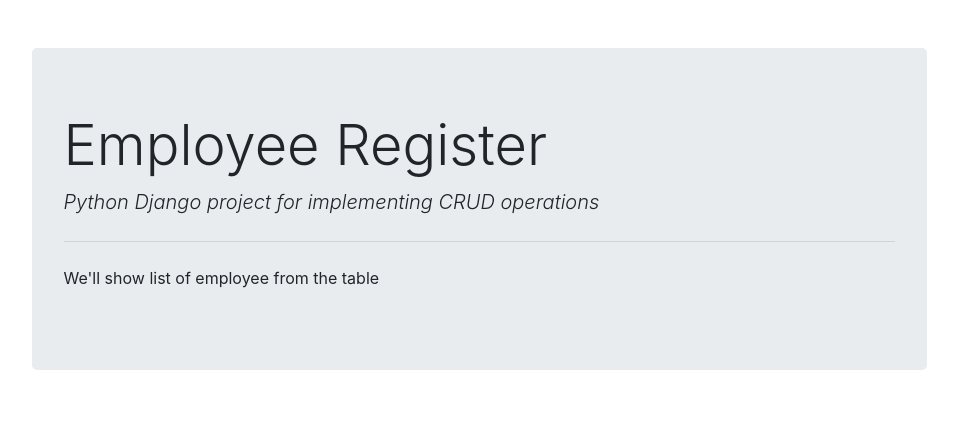
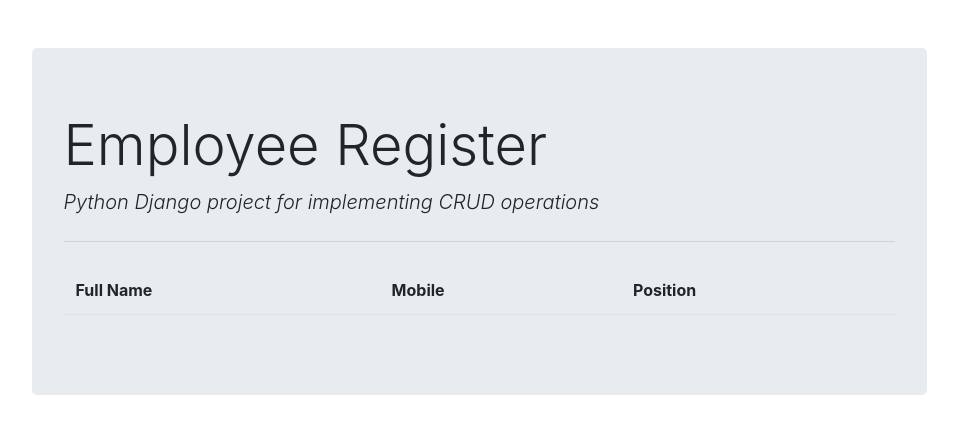
Before and after one commit to Flaviohmm/employee_project, a Django app: template employee_register/templates/employee_register/employee_list.html in a window 1280 px wide. Shown: the top 434 px of the page, without its empty margins (161-1119 px from the left). Run offline with Django 3.2, Linux system fonts and the light colour scheme; the template is opened without the code that fills it, so the values that code supplies are empty; some libraries are stand-ins or nearby versions.

Commit message:
Edit Employee

```diff
--- a/employee_register/templates/employee_register/employee_list.html
+++ b/employee_register/templates/employee_register/employee_list.html
@@ -1,8 +1,29 @@
 {% extends 'employee_register/base.html' %}
-
 
 {% block content %}
 
-<p>We'll show list of employee from the table</p>
+<table class="table table-borderless">
+    <thead class="border-bottom font-weight-bold">
+        <tr>
+            <td>Full Name</td>
+            <td>Mobile</td>
+            <td>Position</td>
+        </tr>
+    </thead>
+    <tbody>
+        {% for employee in employee_list %}
+        <tr>
+            <td>{{employee.fullname}}</td>
+            <td>{{employee.mobile}}</td>
+            <td>{{employee.position}}</td>
+            <td>
+                <a href="{% url 'employee_update' employee.id %}" class="btn text-secondary px-0">
+                    <i class="far fa-edit fa-lg"></i>
+                </a>
+            </td>
+        </tr>
+        {% endfor %}
+    </tbody>
+</table>
 
 {% endblock content %}
--- a/employee_register/urls.py
+++ b/employee_register/urls.py
@@ -2,6 +2,7 @@
 from . import views
 
 urlpatterns = [
-    path('', views.employee_form),
-    path('list/', views.employee_list)
+    path('', views.employee_form, name='employee_insert'), # GET and POST req. for insert operation
+    path('<int:id>', views.employee_form, name="employee_update"), # GET and POST req. for update operation
+    path('list/', views.employee_list, name='employee_list') # GET req. to retrieve and display all records.
 ]
```
Also changed, not shown: employee_register/views.py (+9 -3 lines).
